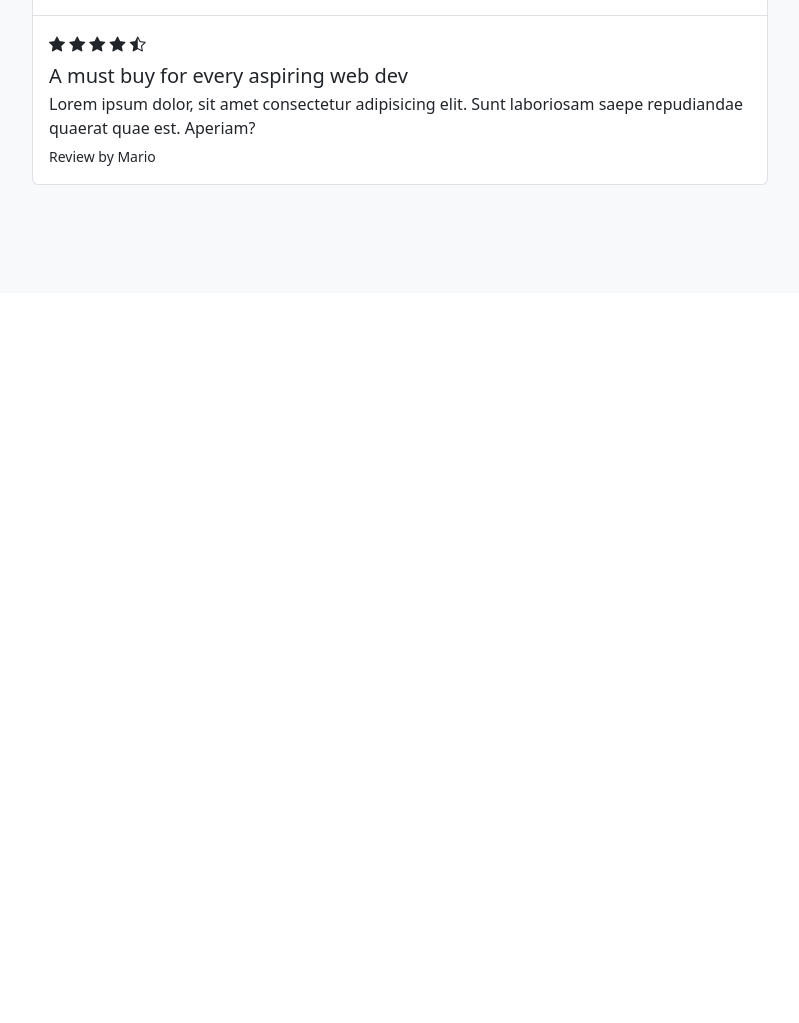
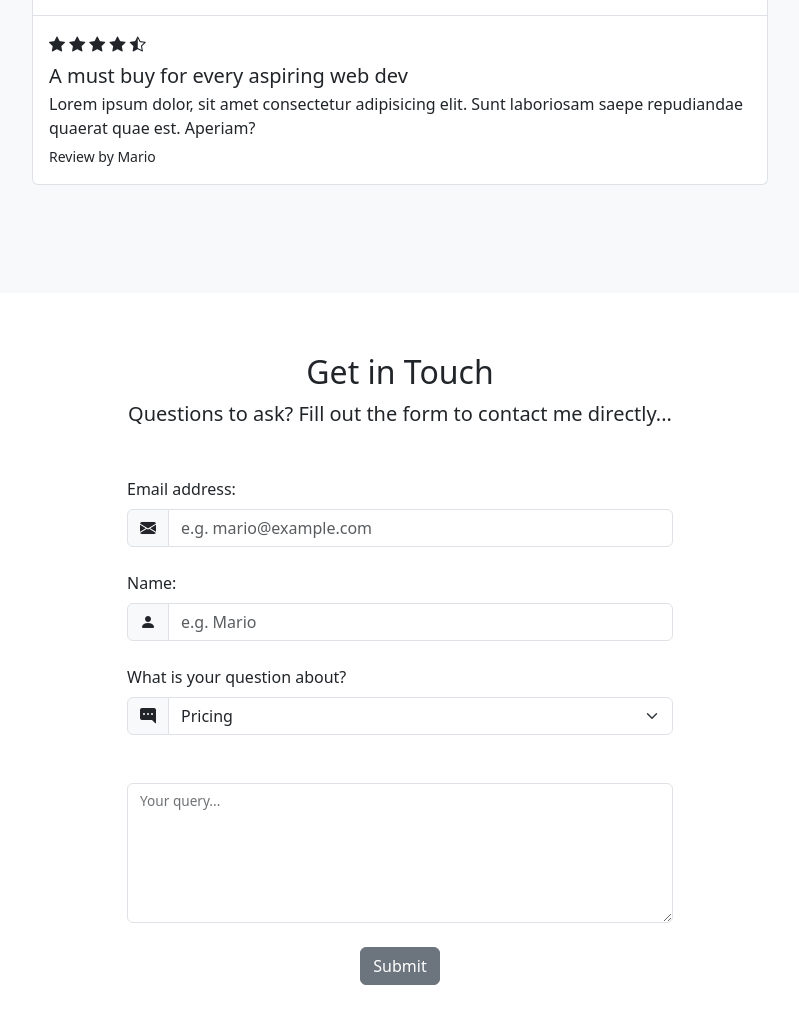
Before and after one commit to GrodTheGreat/Bootstrap-Practice, a plain HTML site: page index.html in a window 1280 px wide. Shown: the part 3245-4268 px from the top of the page, without its empty margins (240-1039 px from the left). Before the commit the page ends 3538 px from the top, so only its background shows below. Drawn offline with nearby package versions, Linux system fonts and the light colour scheme.

Commit message:
Complete Working With Forms

```diff
--- a/index.html
+++ b/index.html
@@ -338,7 +338,7 @@
    </section>
 
   <!-- Reviews list -->
-   <section id="reviews" class="bg-light">
+  <section id="reviews" class="bg-light">
     <div class="container-lg">
       <div class="text-center">
         <h2>
@@ -434,7 +434,74 @@
         </div>
       </div>
     </div>
-   </section>
+  </section>
+
+  <!-- Contact form -->
+  <section id="contact">
+    <div class="container-lg">
+      <div class="text-center">
+        <h2>Get in Touch</h2>
+        <p class="lead">Questions to ask? Fill out the form to contact me directly...</p>
+      </div>
+
+      <div class="row justify-content-center my-5">
+
+        <div class="col-lg-6">
+          <form>
+            <label for="email" class="form-label">Email address:</label>
+            <div class="mb-4 input-group">
+              <span class="input-group-text">
+                <i class="bi bi-envelope-fill"></i>
+              </span>
+              <input
+                type="email"
+                name="email"
+                id="email"
+                class="form-control"
+                placeholder="e.g. mario@example.com"
+              />
+            </div>
+
+            <label for="name" class="form-label">Name:</label>
+            <div class="input-group mb-4">
+              <span class="input-group-text">
+                <i class="bi bi-person-fill"></i>
+              </span>
+              <input
+                type="text"
+                name="name"
+                id="name"
+                class="form-control"
+                placeholder="e.g. Mario"
+              />
+            </div>
+
+            <label for="subject" class="form-label">What is your question about?</label>
+            <div class="input-group mb-4">
+              <span class="input-group-text">
+                <i class="bi bi-chat-right-dots-fill"></i>
+              </span>
+              <select name="subject" id="subject" class="form-select">
+                <option value="pricing">Pricing</option>
+                <option value="content">Content query</option>
+                <option value="other">Other query</option>
+              </select>
+            </div>
+
+            <div class="form-floating mb-4 mt-5">
+              <textarea name="query" id="query" class="form-control" style="height: 140px"></textarea>
+              <label for="query">Your query...</label>
+            </div>
+
+            <div class="mb-4 text-center">
+              <button type="submit" class="btn btn-secondary">Submit</button>
+            </div>
+          </form>
+        </div>
+      </div>
+    </div>
+  </section>
+
 
   <script src="https://cdn.jsdelivr.net/npm/bootstrap@5.3.3/dist/js/bootstrap.bundle.min.js" integrity="sha384-YvpcrYf0tY3lHB60NNkmXc5s9fDVZLESaAA55NDzOxhy9GkcIdslK1eN7N6jIeHz" crossorigin="anonymous"></script>
   </body>
```
